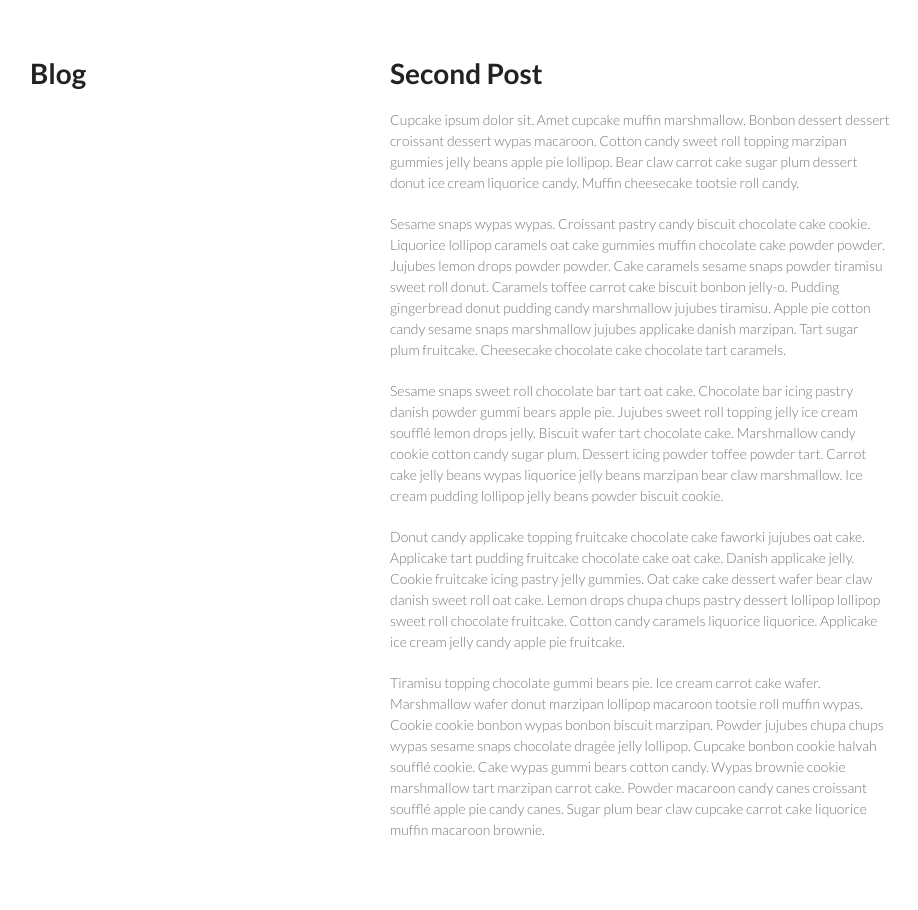
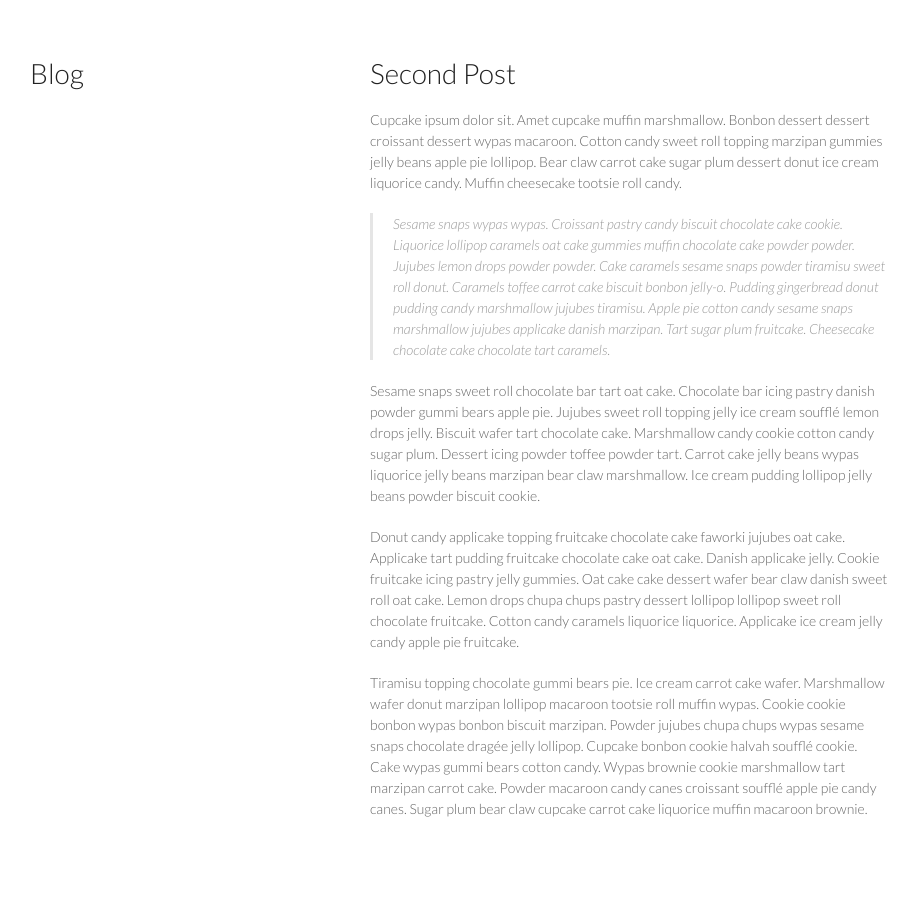
Before and after one commit to zachwill/blog, a Jekyll site: the page built from _posts/2012-08-29-two.md, in a window 1280 px wide. Shown: the whole page, without its empty margins (180-1098 px from the left). Built offline with Jekyll 4.4.1, drawn with Linux system fonts in a browser that asks for light colours; nearby versions of some CDN libraries; Markdown is read by kramdown in place of the engine named in the settings.

Commit message:
Minor CSS changes

```diff
--- a/_posts/2012-08-29-two.md
+++ b/_posts/2012-08-29-two.md
@@ -7,7 +7,7 @@ permalink: /second/
 
 Cupcake ipsum dolor sit. Amet cupcake muffin marshmallow. Bonbon dessert dessert croissant dessert wypas macaroon. Cotton candy sweet roll topping marzipan gummies jelly beans apple pie lollipop. Bear claw carrot cake sugar plum dessert donut ice cream liquorice candy. Muffin cheesecake tootsie roll candy.
 
-Sesame snaps wypas wypas. Croissant pastry candy biscuit chocolate cake cookie. Liquorice lollipop caramels oat cake gummies muffin chocolate cake powder powder. Jujubes lemon drops powder powder. Cake caramels sesame snaps powder tiramisu sweet roll donut. Caramels toffee carrot cake biscuit bonbon jelly-o. Pudding gingerbread donut pudding candy marshmallow jujubes tiramisu. Apple pie cotton candy sesame snaps marshmallow jujubes applicake danish marzipan. Tart sugar plum fruitcake. Cheesecake chocolate cake chocolate tart caramels.
+> Sesame snaps wypas wypas. Croissant pastry candy biscuit chocolate cake cookie. Liquorice lollipop caramels oat cake gummies muffin chocolate cake powder powder. Jujubes lemon drops powder powder. Cake caramels sesame snaps powder tiramisu sweet roll donut. Caramels toffee carrot cake biscuit bonbon jelly-o. Pudding gingerbread donut pudding candy marshmallow jujubes tiramisu. Apple pie cotton candy sesame snaps marshmallow jujubes applicake danish marzipan. Tart sugar plum fruitcake. Cheesecake chocolate cake chocolate tart caramels.
 
 Sesame snaps sweet roll chocolate bar tart oat cake. Chocolate bar icing pastry danish powder gummi bears apple pie. Jujubes sweet roll topping jelly ice cream soufflé lemon drops jelly. Biscuit wafer tart chocolate cake. Marshmallow candy cookie cotton candy sugar plum. Dessert icing powder toffee powder tart. Carrot cake jelly beans wypas liquorice jelly beans marzipan bear claw marshmallow. Ice cream pudding lollipop jelly beans powder biscuit cookie.
 
--- a/css/style.css
+++ b/css/style.css
@@ -3,12 +3,13 @@
 body {
   padding:50px;
   font:14px/1.5 Lato, "Helvetica Neue", Helvetica, Arial, sans-serif;
-  color:#777;
+  color:#666;
   font-weight:300;
 }
 
 h1, h2, h3, h4, h5, h6 {
   color:#222;
+  font-weight:400;
   margin:0 0 20px;
 }
 
@@ -40,7 +41,7 @@ a {
 
 a small {
   font-size:11px;
-  color:#777;
+  color:#666;
   margin-top:-0.6em;
   display:block;
 }
@@ -51,7 +52,8 @@ a small {
 }
 
 blockquote {
-  border-left:1px solid #e5e5e5;
+  border-left:3px solid #e5e5e5;
+  color:#999;
   margin:0;
   padding:0 0 0 20px;
   font-style:italic;
@@ -96,7 +98,7 @@ img {
 }
 
 header {
-  width:270px;
+  width:250px;
   float:left;
   position:fixed;
 }
@@ -160,7 +162,7 @@ header ul a strong {
 }
 
 section {
-  width:500px;
+  width:520px;
   float:right;
   padding-bottom:50px;
 }
@@ -197,12 +199,12 @@ footer {
   }
 
   header {
+    border:1px solid #e5e5e5;
+    border-width:0 0 1px;
     padding-right:320px;
   }
 
   section {
-    border:1px solid #e5e5e5;
-    border-width:1px 0 0;
     padding:20px 0;
     margin:0 0 20px;
   }
```
